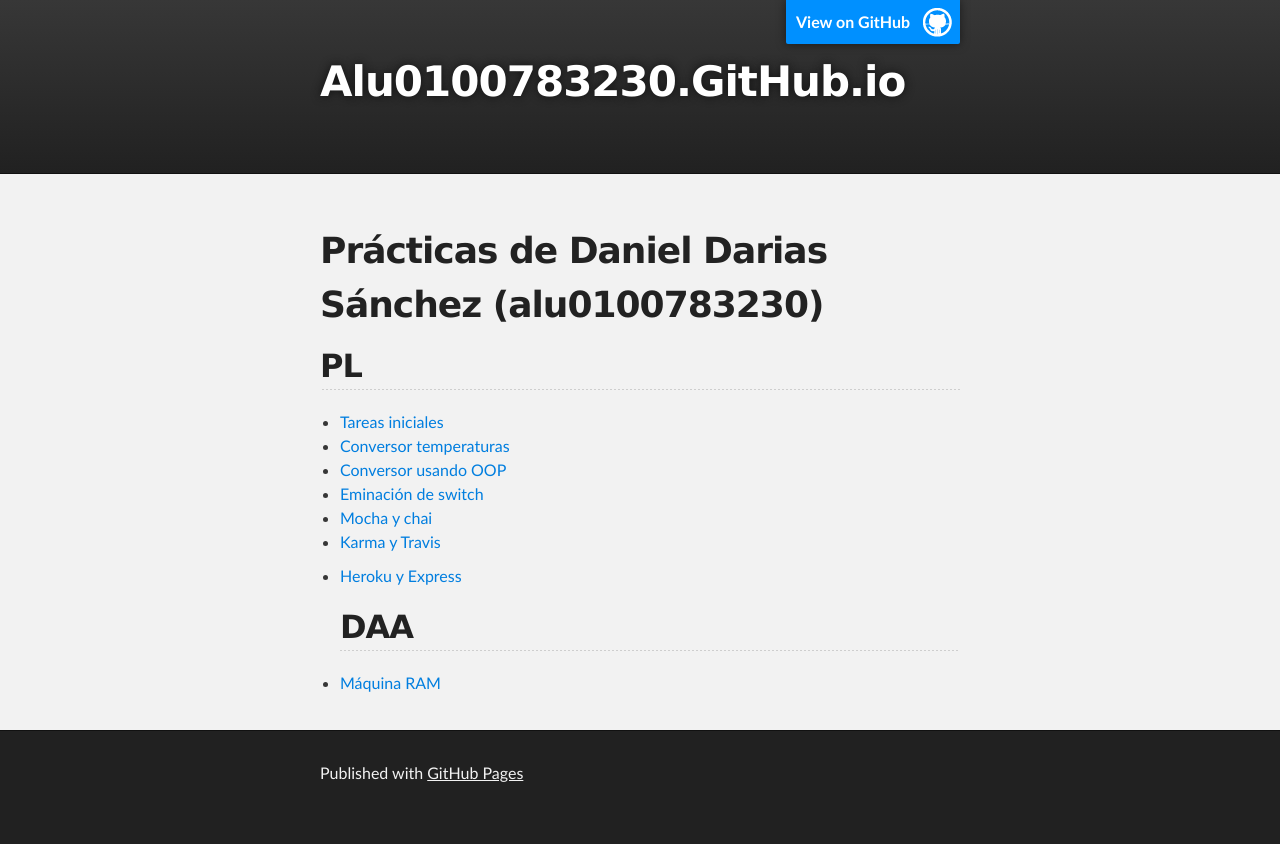
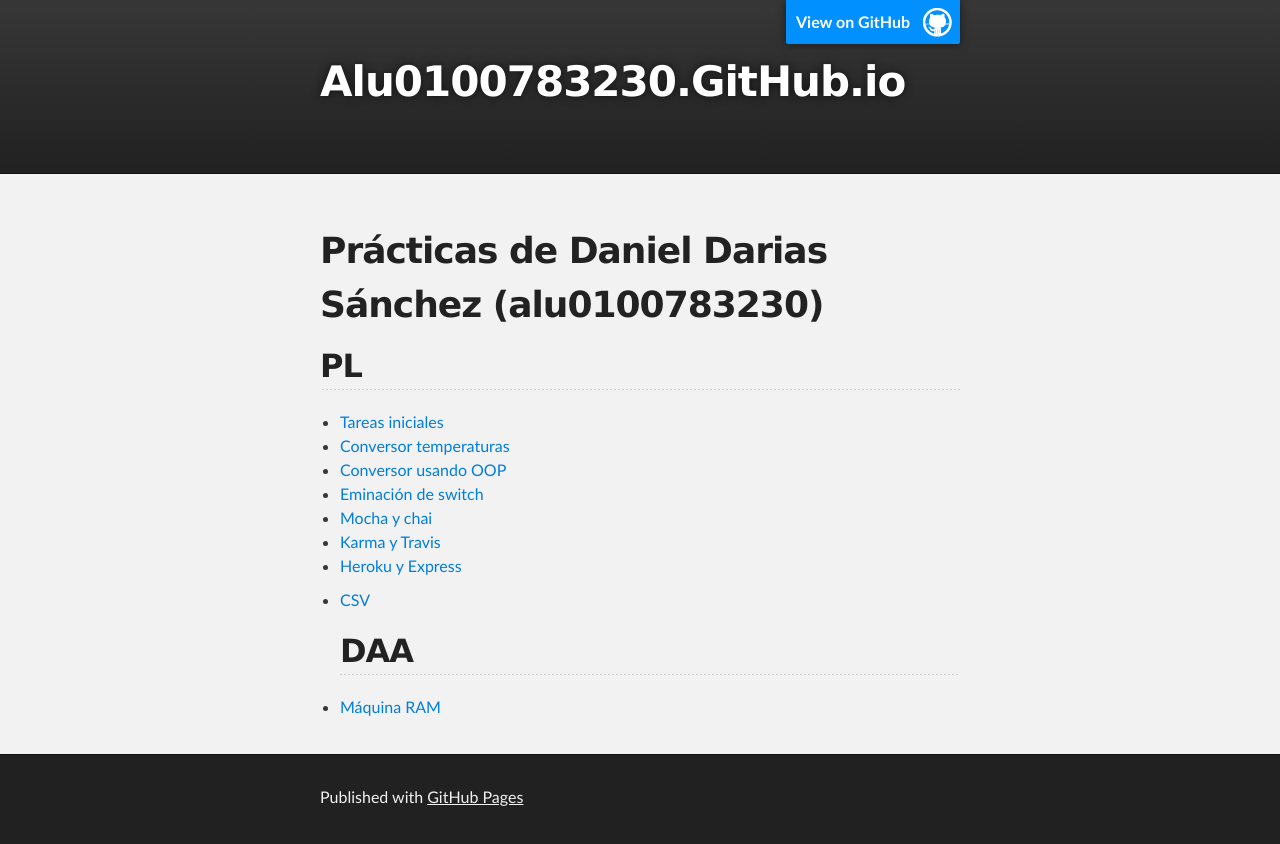
Before and after one commit to alu0100783230/alu0100783230.github.io, a plain HTML site: page index.html in a window 1280 px wide. Before the commit the page ends 820 px from the top, so only its background shows below. Drawn offline with Linux system fonts and the light colour scheme.

Commit message:
Replace master branch with page content via GitHub

```diff
--- a/index.html
+++ b/index.html
@@ -41,8 +41,9 @@
 <li><a href="http://ull-esit-gradoii-pl.github.io/eliminacion-del-switch-ele-daniel-1/">Eminación de switch</a></li>
 <li><a href="http://ull-esit-gradoii-pl.github.io/mocha-y-chai-ele-daniel-1/">Mocha y chai</a></li>
 <li><a href="https://github.com/ULL-ESIT-GRADOII-PL/karma-y-travis-ele-daniel-1">Karma y Travis</a></li>
+<li><a href="https://github.com/ULL-ESIT-GRADOII-PL/localstorage-jquery-underscore-express-sass-heroku-ele-daniel-1">Heroku y Express</a></li>
 <li>
-<p><a href="https://github.com/ULL-ESIT-GRADOII-PL/localstorage-jquery-underscore-express-sass-heroku-ele-daniel-1">Heroku y Express</a></p>
+<p><a href="https://github.com/EleDiaz/csv-pract-2">CSV</a></p>
 
 <h2>
 <a id="daa" class="anchor" href="#daa" aria-hidden="true"><span aria-hidden="true" class="octicon octicon-link"></span></a>DAA</h2>
--- a/params.json
+++ b/params.json
@@ -1,7 +1,7 @@
 {
   "name": "Alu0100783230.GitHub.io",
   "tagline": "",
-  "body": "# Prácticas de Daniel Darias Sánchez (alu0100783230)\r\n\r\n## PL\r\n- [Tareas iniciales](http://alu0100783230.github.io/tareas-iniciales-alu0100783230/) \r\n- [Conversor temperaturas](http://elediaz.github.io/conversor-de-temperatura-simple-ele-daniel/)\r\n- [Conversor usando OOP](http://ull-esit-gradoii-pl.github.io/object-oriented-programming-in-js-ele-daniel/)\r\n- [Eminación de switch](http://ull-esit-gradoii-pl.github.io/eliminacion-del-switch-ele-daniel-1/)\r\n- [Mocha y chai](http://ull-esit-gradoii-pl.github.io/mocha-y-chai-ele-daniel-1/)\r\n- [Karma y Travis](https://github.com/ULL-ESIT-GRADOII-PL/karma-y-travis-ele-daniel-1)\r\n- [Heroku y Express](https://github.com/ULL-ESIT-GRADOII-PL/localstorage-jquery-underscore-express-sass-heroku-ele-daniel-1)\r\n## DAA\r\n\r\n- [Máquina RAM](https://github.com/alu0100783230/RAM)",
+  "body": "# Prácticas de Daniel Darias Sánchez (alu0100783230)\r\n\r\n## PL\r\n- [Tareas iniciales](http://alu0100783230.github.io/tareas-iniciales-alu0100783230/) \r\n- [Conversor temperaturas](http://elediaz.github.io/conversor-de-temperatura-simple-ele-daniel/)\r\n- [Conversor usando OOP](http://ull-esit-gradoii-pl.github.io/object-oriented-programming-in-js-ele-daniel/)\r\n- [Eminación de switch](http://ull-esit-gradoii-pl.github.io/eliminacion-del-switch-ele-daniel-1/)\r\n- [Mocha y chai](http://ull-esit-gradoii-pl.github.io/mocha-y-chai-ele-daniel-1/)\r\n- [Karma y Travis](https://github.com/ULL-ESIT-GRADOII-PL/karma-y-travis-ele-daniel-1)\r\n- [Heroku y Express](https://github.com/ULL-ESIT-GRADOII-PL/localstorage-jquery-underscore-express-sass-heroku-ele-daniel-1)\r\n- [CSV](https://github.com/EleDiaz/csv-pract-2)\r\n## DAA\r\n\r\n- [Máquina RAM](https://github.com/alu0100783230/RAM)",
   "google": "",
   "note": "Don't delete this file! It's used internally to help with page regeneration."
 }
```
